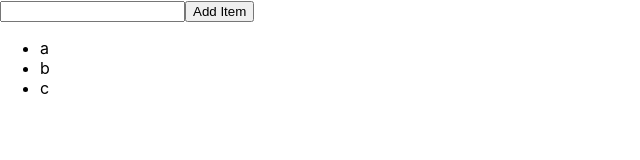
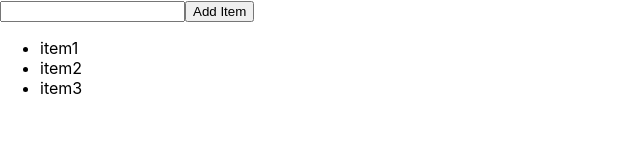
Before and after one commit to hei12011996/react-todo-list, a React (Create React App) app: page / in a window 1280 px wide. Shown: the top 160 px of the page, without its empty margins (0-640 px from the left). Built offline with nearby package versions, Linux system fonts and the light colour scheme.

Commit message:
[Antony] feat: extract itemsList to App.js

```diff
--- a/src/App.js
+++ b/src/App.js
@@ -5,11 +5,15 @@ import TodoInput from './components/TodoInput'
 import TodoItemsList from './components/TodoItemsList'
 
 class App extends Component {
+  state = {itemsList: ['item1', 'item2', 'item3']}
+
+
+
   render() {
     return (
       <div>
           <TodoInput />
-          <TodoItemsList />
+          <TodoItemsList itemsList={this.state.itemsList}/>
       </div>
     );
   }
--- a/src/components/TodoItemsList.js
+++ b/src/components/TodoItemsList.js
@@ -1,12 +1,12 @@
 import React, { Component } from 'react';
 
 class TodoItemsList extends Component {
-  state = {itemList: ['a', 'b', 'c']};
+  state = {itemsList: this.props.itemsList};
 
   render() {
     return (
       <ul>
-          {this.state.itemList.map((itemName) => (<li>{itemName}</li>))}
+          {this.state.itemsList.map((itemName) => (<li>{itemName}</li>))}
       </ul>
     );
   }
```
